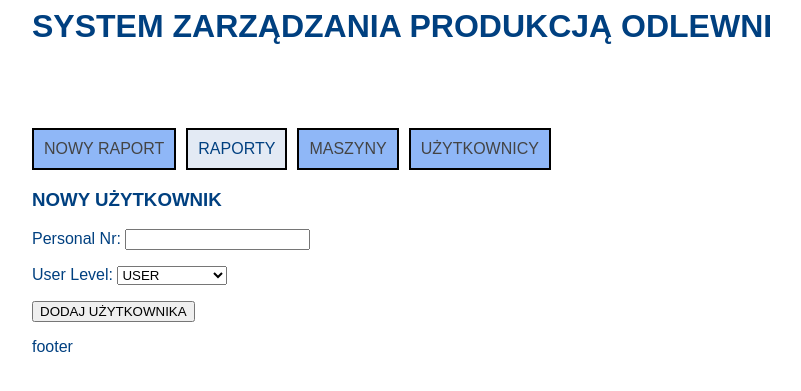
After one commit to wabior/AHE_Baza_Odlewnia_2, a Django app: page /user/ in a window 1280 px wide. The commit adds this page. Shown: the top 391 px of the page, without its empty margins (108-909 px from the left). Run offline with Django 3.2, Linux system fonts and the light colour scheme.

Commit message:
dodano panel tworzenia usera

```diff
--- a/Django_Project_Baza/App_Baza/forms.py
+++ b/Django_Project_Baza/App_Baza/forms.py
@@ -1,6 +1,6 @@
 from django import forms
 
-from .models import Machine, Production
+from .models import Machine, Production, User
 
 class MachineForm(forms.ModelForm):
      class Meta:
@@ -22,3 +22,11 @@ class NowyRaport(forms.ModelForm):
             'Machine',
             'Production_Value',
         ]
+
+class NewUser(forms.ModelForm):
+    class Meta:
+        model = User
+        fields = [
+            'Personal_Nr',
+            'User_Level',
+        ]
--- a/Django_Project_Baza/App_Baza/static/style.css
+++ b/Django_Project_Baza/App_Baza/static/style.css
@@ -31,7 +31,7 @@ body
     float:left;
     padding:10px;
     margin-right: 10px;
-    border:2px solid #e3ecfc;
+    border:2px solid #000000;
     background: #8fb7f7;
 }
 .option:hover
@@ -39,11 +39,18 @@ body
     float:left;
     padding:10px;
     margin-right: 10px;
-    border:2px solid #444444;
+    border:2px solid #000000;
     background: #cfe0fc;
     cursor: pointer;
 }
-
+.option_blank
+{
+    float:left;
+    padding:10px;
+    margin-right: 10px;
+    border:2px solid #000000;
+    background: #e3eaf4;
+}
 a
 {
     text-decoration:none;
--- /dev/null
+++ b/Django_Project_Baza/App_Baza/templates/NewUser.html
@@ -0,0 +1,9 @@
+{% extends "baza.html" %}
+{% block main %}
+<h3>NOWY UŻYTKOWNIK</h3>
+
+<form  method="POST"> {% csrf_token %}
+    {{ form.as_p }}
+    <input type="submit" value="DODAJ UŻYTKOWNIKA" />
+</form>
+{% endblock main %}
--- a/Django_Project_Baza/App_Baza/templates/baza.html
+++ b/Django_Project_Baza/App_Baza/templates/baza.html
@@ -17,9 +17,9 @@
 
         <div id="menu">
             <div class="option"><a href="{% url 'raport' %}">NOWY RAPORT</a></div>
-            <div class="option"><a href="">RAPORTY</a></div>
-            <div class="option"><a href="{% url 'create' %}">MASZYNY I FORMY</a></div>
-            <div class="option"><a href="">UŻYTKOWNICY</a></div>
+            <div class="option_blank">RAPORTY</div>
+            <div class="option"><a href="{% url 'create' %}">MASZYNY</a></div>
+            <div class="option"><a href="{% url 'user' %}">UŻYTKOWNICY</a></div>
             <div style="clear:both;"></div>
             {% block menu %} {% endblock menu %}
         </div>
--- a/Django_Project_Baza/App_Baza/templates/machine_create.html
+++ b/Django_Project_Baza/App_Baza/templates/machine_create.html
@@ -2,7 +2,7 @@
 {% block main %}
 <h3>PANEL DODAWANIA MASZYNY</h3>
 
-<form>
+<form method="POST"> {% csrf_token %}
     {{ form.as_p }}
     <input type="submit" value="DODAJ MASZYNĘ" />
 </form>
--- a/Django_Project_Baza/App_Baza/views.py
+++ b/Django_Project_Baza/App_Baza/views.py
@@ -3,7 +3,7 @@ from django.http import HttpResponse
 from django.template import loader
 from App_Baza.models import Production, Machine
 from django.db.models import Sum
-from App_Baza.forms import MachineForm, NowyRaport
+from App_Baza.forms import MachineForm, NowyRaport, NewUser
 from datetime import datetime
 
 # Create your views here.
@@ -52,3 +52,12 @@ def raport_view(request):
         'form':form
     }
     return render(request, 'raport.html',context)
+NewUser
+def NewUser_view(request):
+    form = NewUser(request.POST or None)
+    if form.is_valid():
+        form.save()
+    context = {
+        'form':form
+    }
+    return render(request, 'NewUser.html',context)
--- a/Django_Project_Baza/Django_Project_Baza/urls.py
+++ b/Django_Project_Baza/Django_Project_Baza/urls.py
@@ -16,7 +16,7 @@ Including another URLconf
 
 from django.contrib import admin
 from django.urls import include, path
-from App_Baza.views import nowy_raport, machine_create_view, raport_view
+from App_Baza.views import nowy_raport, machine_create_view, raport_view, NewUser_view
 
 urlpatterns = [
     path('admin/', admin.site.urls),
@@ -24,5 +24,6 @@ urlpatterns = [
     path('nowy_raport', nowy_raport, name='nowy_raport'),
     path('create/', machine_create_view, name='create'),
     path('raport/', raport_view, name='raport'),
+    path('user/', NewUser_view, name='user'),
 
 ]
```
Also changed, not shown: Django_Project_Baza/db.sqlite3.
